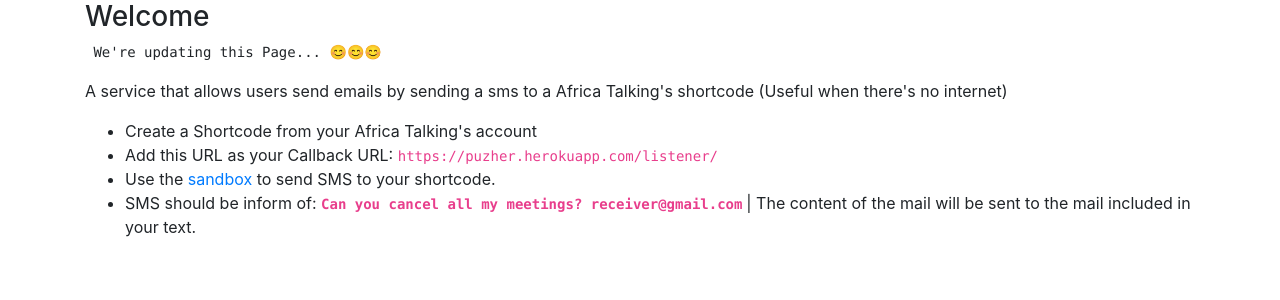
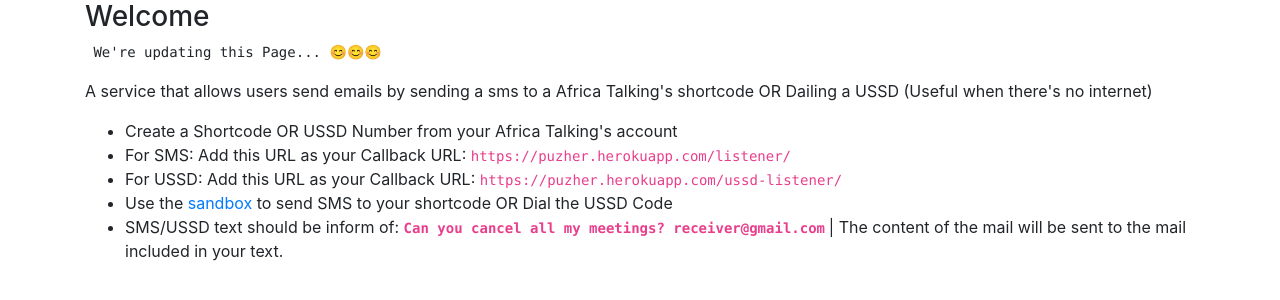
Before and after one commit to ATDevOutreach/DevFest-Abuja-Code-Challenge-2018, a Django app: page / in a window 1280 px wide. Shown: the top 300 px of the page. Run offline with Django 3.2, Linux system fonts and the light colour scheme; a user stored in the database is signed in; some libraries are stand-ins or nearby versions.

Commit message:
Added USSD Description

```diff
--- a/messenger/templates/home.html
+++ b/messenger/templates/home.html
@@ -5,15 +5,17 @@
 <body>
     <div class="container">
        <h3> Welcome </h3> <pre> We're updating this Page... 😊😊😊 </pre>
-<p> A service that allows users send emails by sending a sms to a Africa Talking's shortcode (Useful when there's no internet) </p>
+<p> A service that allows users send emails by sending a sms to a Africa Talking's shortcode OR Dailing a USSD (Useful when there's no internet) </p>
 <ul>
-<li>Create a Shortcode from your Africa Talking's account</li>
+<li>Create a Shortcode OR USSD Number from your Africa Talking's account</li>
 
-<li>Add this URL as your Callback URL: <code>https://puzher.herokuapp.com/listener/</code></li>
+<li>For SMS: Add this URL as your Callback URL: <code>https://puzher.herokuapp.com/listener/</code></li>
 
-<li>Use the <a href="https://simulator.africastalking.com:1517/simulator">sandbox</a> to send SMS to your shortcode.</li>
+<li>For USSD: Add this URL as your Callback URL: <code>https://puzher.herokuapp.com/ussd-listener/</code></li>
 
-<li>SMS should be inform of: <b> <code>Can you cancel all my meetings? receiver@gmail.com</code> </b>  | The content of the mail will be sent to the mail included in your text.</li>
+<li>Use the <a href="https://simulator.africastalking.com">sandbox</a> to send SMS to your shortcode OR Dial the USSD Code</li>
+
+<li>SMS/USSD text should be inform of: <b> <code>Can you cancel all my meetings? receiver@gmail.com</code> </b>  | The content of the mail will be sent to the mail included in your text.</li>
 </ul>
     </div>
 </body>
```
